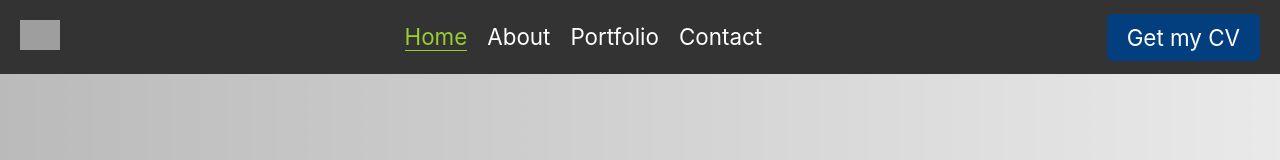
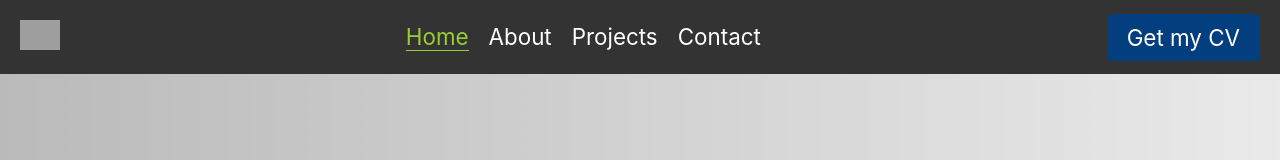
Before and after one commit to abdozayan12/New-Portfolio, a React (Create React App) app: page / in a window 1280 px wide. Shown: the top 160 px of the page. Built offline with nearby package versions, Linux system fonts and the light colour scheme; grey boxes are pictures that could not be loaded.

Commit message:
Update Header.js

```diff
--- a/src/components/Header/Header.js
+++ b/src/components/Header/Header.js
@@ -23,7 +23,7 @@ function Header() {
           <div className="menu">
             <a href="#home" className={`menu-link ${activeLink === '#home' ? 'active' : ''}`} onClick={toggleMenu}>Home</a>
             <a href="#about" className={`menu-link ${activeLink === '#about' ? 'active' : ''}`} onClick={toggleMenu}>About</a>
-            <a href="#portfolio" className={`menu-link ${activeLink === '#portfolio' ? 'active' : ''}`} onClick={toggleMenu}>Portfolio</a>
+            <a href="#Projects" className={`menu-link ${activeLink === '#Projects' ? 'active' : ''}`} onClick={toggleMenu}>Projects</a>
             <a href="#contact" className={`menu-link ${activeLink === '#contact' ? 'active' : ''}`} onClick={toggleMenu}>Contact</a>
           </div>
         </div>
```
